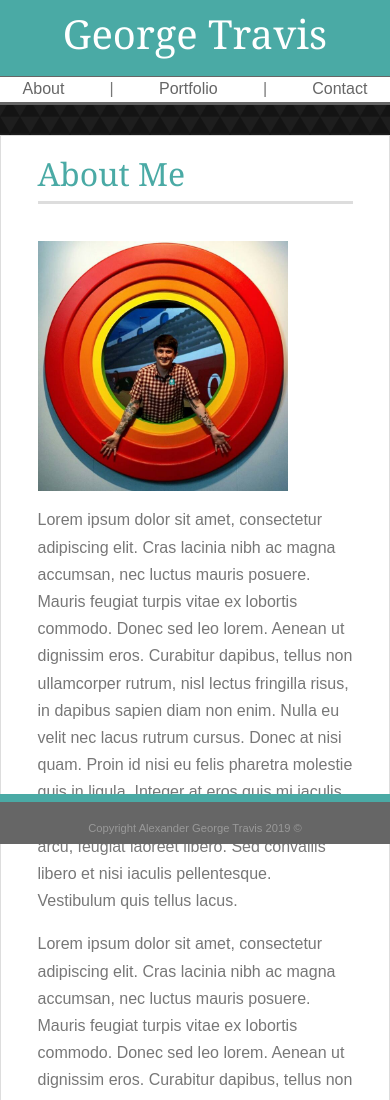
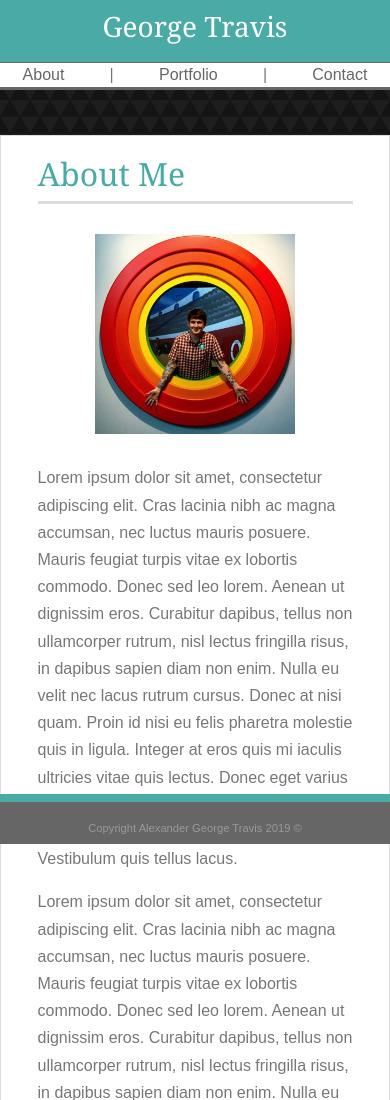
Before and after one commit to agtravis/homework-week-2, a plain HTML site: page index.html in a window 390 px wide. Shown: the top 1100 px of the page. Drawn offline with nearby package versions, Linux system fonts and the light colour scheme.

Commit message:
photo responsive

```diff
--- a/assets/styles/style.css
+++ b/assets/styles/style.css
@@ -137,8 +137,11 @@ img#profile-pic {
     float: left;
     margin: 7px 35px 15px 0;
 }
+img#profile-pic-col {
+    margin: 0 auto 30px auto;
+}
 
-h1 {
+h1, h3 {
     font-family: Georgia, Times, 'Times New Roman', serif;
     color: #ffffff;
     padding: 10px;
--- a/index.html
+++ b/index.html
@@ -20,7 +20,8 @@
     <header>
         <div id="header-copy" class="col-lg-9 col-md-10 col-sm-12 col-12">
             <div id="page-main-title"><a class="no-underline" href="index.html">
-                    <h1>George Travis</h1>
+                    <h1 class="d-none d-md-block">George Travis</h1>
+                    <h3 class="d-block d-md-none">George Travis</h3>
                 </a>
                 <div id="mini-nav" class="d-block d-md-none">
                     <ul id="links-list-sm">
@@ -52,7 +53,8 @@
                 <h2>About Me</h2>
             </div>
             <div id="main-content-contents">
-                <img id="profile-pic" src="assets/images/Me.jpg" alt="George Travis" width="250px">
+                <img class="d-none d-sm-block" id="profile-pic" src="assets/images/Me.jpg" alt="George Travis" width="250px">
+                <img class="d-block d-sm-none" id="profile-pic-col" src="assets/images/Me.jpg" alt="George Travis" width="200px">
                 <article id="about-me">
                     <!-- This is an article I inserted to make all my <p> elements behave as one in the parent flex container, which I since removed -->
                     <p>Lorem ipsum dolor sit amet, consectetur adipiscing elit. Cras lacinia nibh ac magna accumsan,
```
